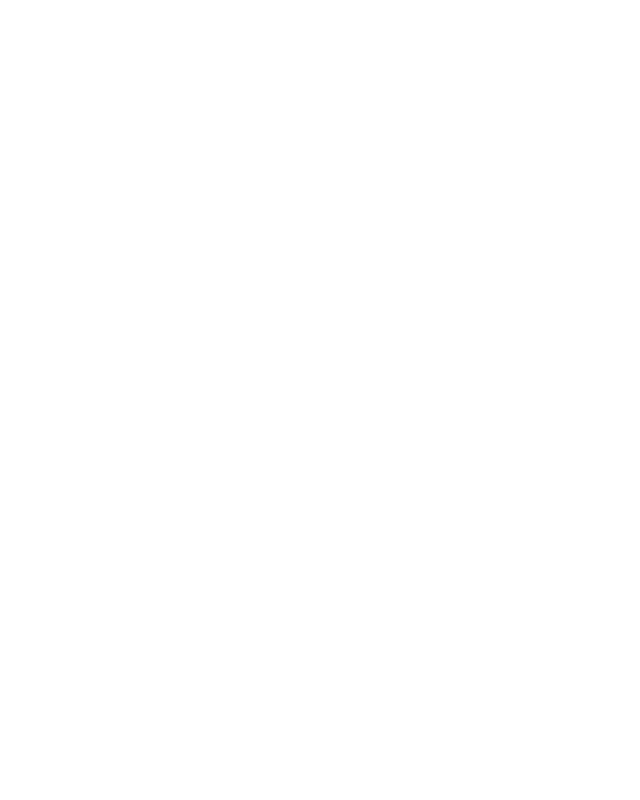
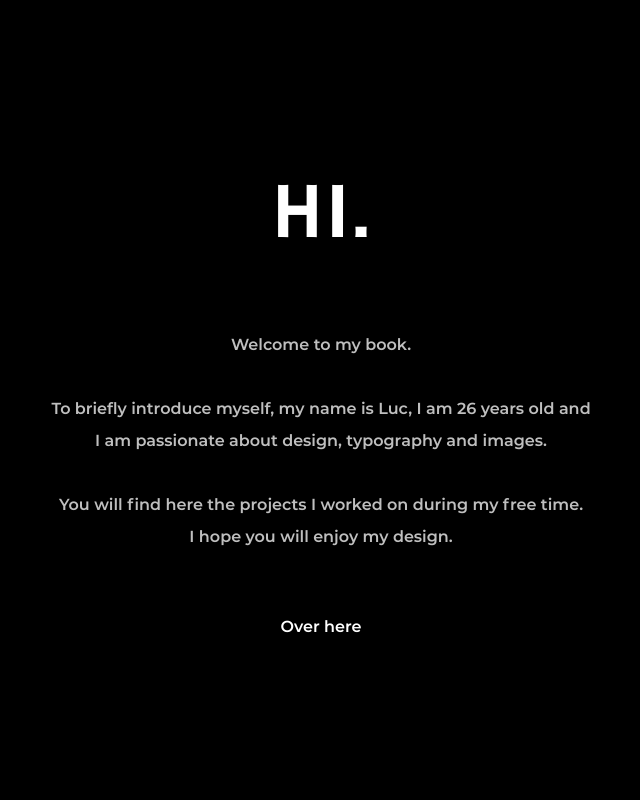
Before and after one commit to LucLeneuf/The-book-V2, a PHP site: page /pages/home.php in a window 1280 px wide. Before the commit the part shown is empty. Shown: the whole page, without its empty margins (319-959 px from the left). Run offline with PHP 8.4, Linux system fonts and the light colour scheme.

Commit message:
update home

```diff
--- a/assets/styles/styles.css
+++ b/assets/styles/styles.css
@@ -0,0 +1,60 @@
+@font-face {
+    font-family: "montserrat";
+    src: url("../fonts/Montserrat-SemiBold.ttf");
+}
+@font-face {
+    font-family: "hammersmith";
+    src: url("../fonts/HammersmithOne-Regular.ttf");
+}
+*{
+    margin: 0;
+    padding: 0;
+    text-decoration: none;
+    color: inherit;
+}
+body{
+    display: flex;
+    flex-direction: column;
+    justify-content: center;
+    max-width: 100%;
+    min-height: 100vh;
+    background-color: black;
+    color: #bfbfbf;
+    font-family: "montserrat";
+}
+.margin_one{
+    display: grid;
+    place-items: center;
+    margin: 3rem;
+}
+
+
+/* HOME */
+
+.home{
+    display: flex;
+    flex-direction: column;
+    row-gap: 4rem;
+    max-width: 34rem;
+}
+.home__hi{
+    font-family: "hammersmith";
+    font-size: 5rem;
+    color: white;
+}
+.home__welcome{
+    line-height: 2rem;
+}
+.home__over_here a{
+    color: white;
+    transition: 0.3s;
+}
+.home__over_here a:hover{
+    color: #ed1d27;
+}
+
+@media screen and (min-width: 72rem){
+    .home{
+        text-align: center;
+    }
+}
--- a/index.php
+++ b/index.php
@@ -1 +1 @@
-<?php require ""; ?>
+<?php header("Location: pages/home.php") ; ?>
--- a/pages/home.php
+++ b/pages/home.php
@@ -0,0 +1,24 @@
+<?php require "../require/header.php"; ?>
+
+<div class="margin_one">
+
+		<div class="home">
+                <p class="home__hi">HI.</p>
+
+                <p class="home__welcome">
+                    Welcome to my book.<br><br>
+
+                    To briefly introduce myself, my name is Luc, I am 26 years old and I am passionate about design, typography and images.<br><br>
+
+                    You will find here the projects I worked on during my free time.<br>
+                    I hope you will enjoy my design.
+                </p>
+
+                <p class="home__over_here">
+                    <a href="visual.php">Over here</a>
+                </p>
+		</div>
+
+</div>
+
+<?php require "../require/footer.php"; ?>
--- a/require/header.php
+++ b/require/header.php
@@ -1,3 +1,4 @@
+<!DOCTYPE html>
 <html lang="en">
 <head>
     <meta charset="UTF-8">
```
Also changed, not shown: assets/fonts/HammersmithOne-Regular.ttf (added), assets/fonts/Montserrat-SemiBold.ttf (added).
